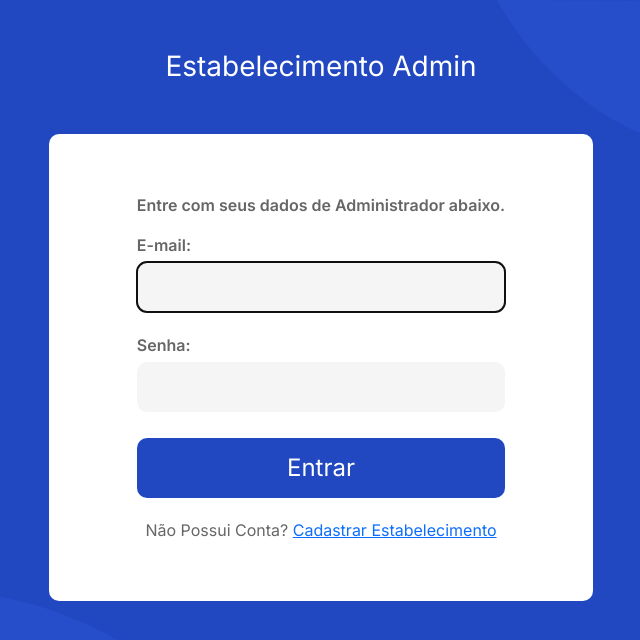
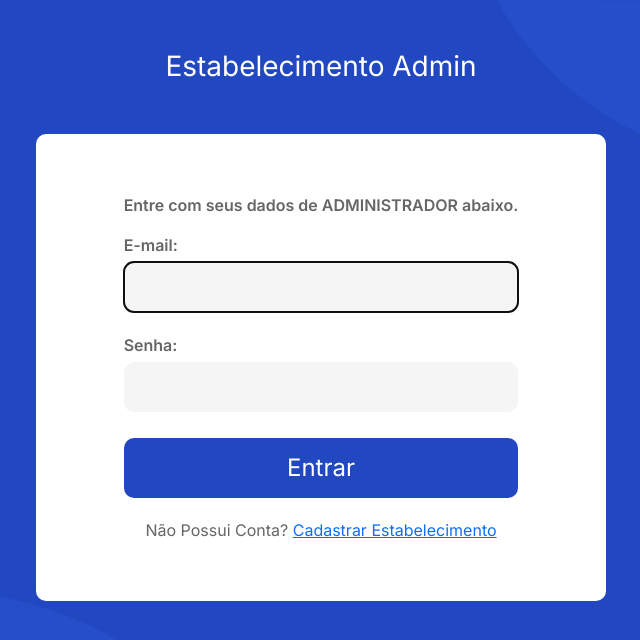
Before and after one commit to Luanmarcosdev/cadastroWeb, a plain HTML site: page index.html in a window 1280 px wide. Shown: the whole page, without its empty margins (319-959 px from the left). Drawn offline with nearby package versions, Linux system fonts and the light colour scheme.

Commit message:
alteracao no titulo do painel

```diff
--- a/index.html
+++ b/index.html
@@ -11,7 +11,7 @@
 <body>
     <h1 class="titulo">Estabelecimento Admin</h1>
     <div class="containerDestaque">
-        <p>Entre com seus dados de Administrador abaixo.</p>
+        <p>Entre com seus dados de ADMINISTRADOR abaixo.</p>
         <form>
             <p><label for="inEmail">E-mail:</label><br>
                 <input type="text" class="campoFormulario" id="inEmail" required autofocus>
```
